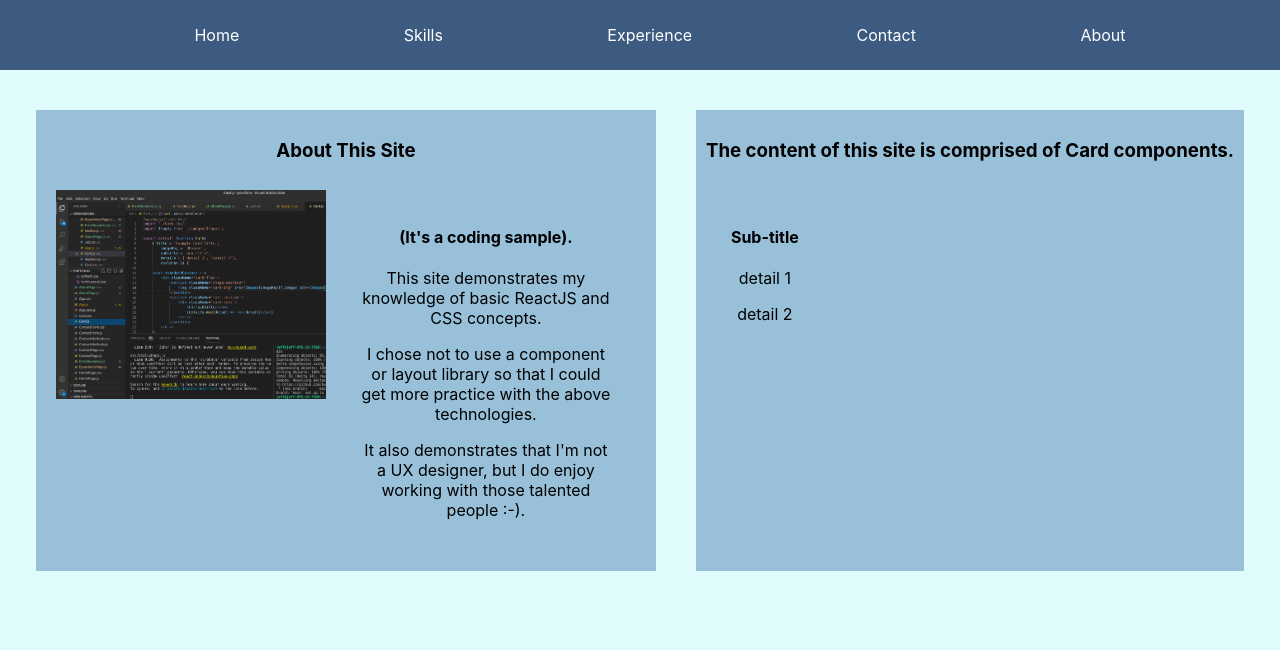
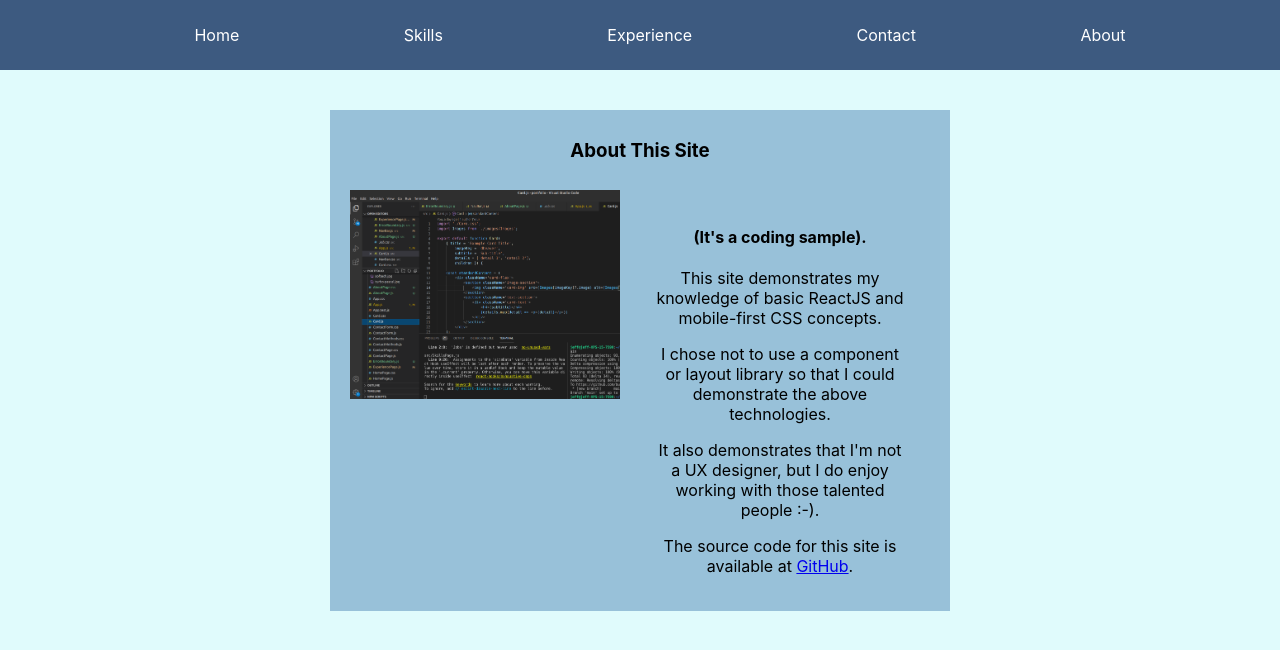
Before and after one commit to budajeff/portfolio-react, a React (Create React App) app: page /#/about in a window 1280 px wide. Shown: the top 650 px of the page. Built offline with nearby package versions, Linux system fonts and the light colour scheme.

Commit message:
cards support raw html

```diff
--- a/src/AboutPage.js
+++ b/src/AboutPage.js
@@ -1,26 +1,20 @@
 import "./AboutPage.css";
 import Card from "./Card";
 import Cards from './Cards';
+import SiteData from './SiteData';
 
 export default function ComponentTestPage() {
+    const aboutData = SiteData().about[0];
     return (
         <section>
             <Cards>
                 <Card
-                    title='About This Site'
-                    subtitle={"(It's a coding sample)."}
-                    details={[
-                        'This site demonstrates my knowledge of basic ReactJS and CSS concepts.',
-                        'I chose not to use a component or layout library so that I could get more practice with the above technologies.',
-                        'It also demonstrates that I\'m not a UX designer, but I do enjoy working with those talented people :-).'
-                    ]}
-                    imageKey='reactVsCode'
-
+                    title={aboutData.name}
+                    subtitle={aboutData.subtitle}
+                    details={aboutData.details}
+                    imageKey={aboutData.image}
                 >
                 </Card>
-                <Card
-                    title='The content of this site is comprised of Card components.'
-                ></Card>
             </Cards>
         </section>);
 }
--- a/src/Card.js
+++ b/src/Card.js
@@ -7,18 +7,24 @@ export default function Card(
         subtitle = 'Sub-title',
         details = ['detail 1', 'detail 2'],
         children }) {
-
+    function createMarkup(detail) { return { __html: detail }; };
     const standardContent = (
         <div className='card-flex'>
             {(imageKey ?
-            <section className='image-section'>
-                <img className='card-img' src={Images[imageKey]?.image} alt={Images[imageKey]?.atlText}></img>
-            </section> : null
+                <section className='image-section'>
+                    <img className='card-img' src={Images[imageKey]?.image} alt={Images[imageKey]?.atlText}></img>
+                </section> : null
             )}
             <section className='text-section'>
                 <div className='card-text'>
                     <h4>{subtitle}</h4>
-                    {details.map(detail => <p key={detail   }>{detail}</p>)}
+                    {
+
+                        details.map(detail => {
+                            return detail[0] === '<'
+                            ? <div key={detail} dangerouslySetInnerHTML={createMarkup(detail)}></div>
+                            : <p key={detail}>{detail}</p>
+                        })}
                 </div>
             </section>
         </div>
--- a/src/SiteData.js
+++ b/src/SiteData.js
@@ -69,6 +69,7 @@ export default function getSiteData() {
     ],
     contactInfo: {
       email: 'budajeff@gmail.com',
+      gitHub: 'https://github.com/budajeff',
       linkedInUri: 'https://www.linkedin.com/in/jeff-buda-78901498/',
     },
     experience: [
@@ -177,6 +178,19 @@ export default function getSiteData() {
         image: 'pascal'
       }
 
+    ],
+    about: [
+      {
+        name: 'About This Site',
+        title: null,
+        subtitle: '(It\'s a coding sample).',
+        details: [
+          'This site demonstrates my knowledge of basic ReactJS and mobile-first CSS concepts.',
+          'I chose not to use a component or layout library so that I could demonstrate the above technologies.',
+          'It also demonstrates that I\'m not a UX designer, but I do enjoy working with those talented people :-).',
+          '<div>The source code for this site is available at <a href="https://github.com/budajeff/portfolio-react" target="_blank" rel="noreferrer">GitHub</a>.</div>'],
+        image: 'reactVsCode'
+        }
     ]
   };
 }
```
Also changed, not shown: 1 other file (tests, documents, lock files or other folders).
